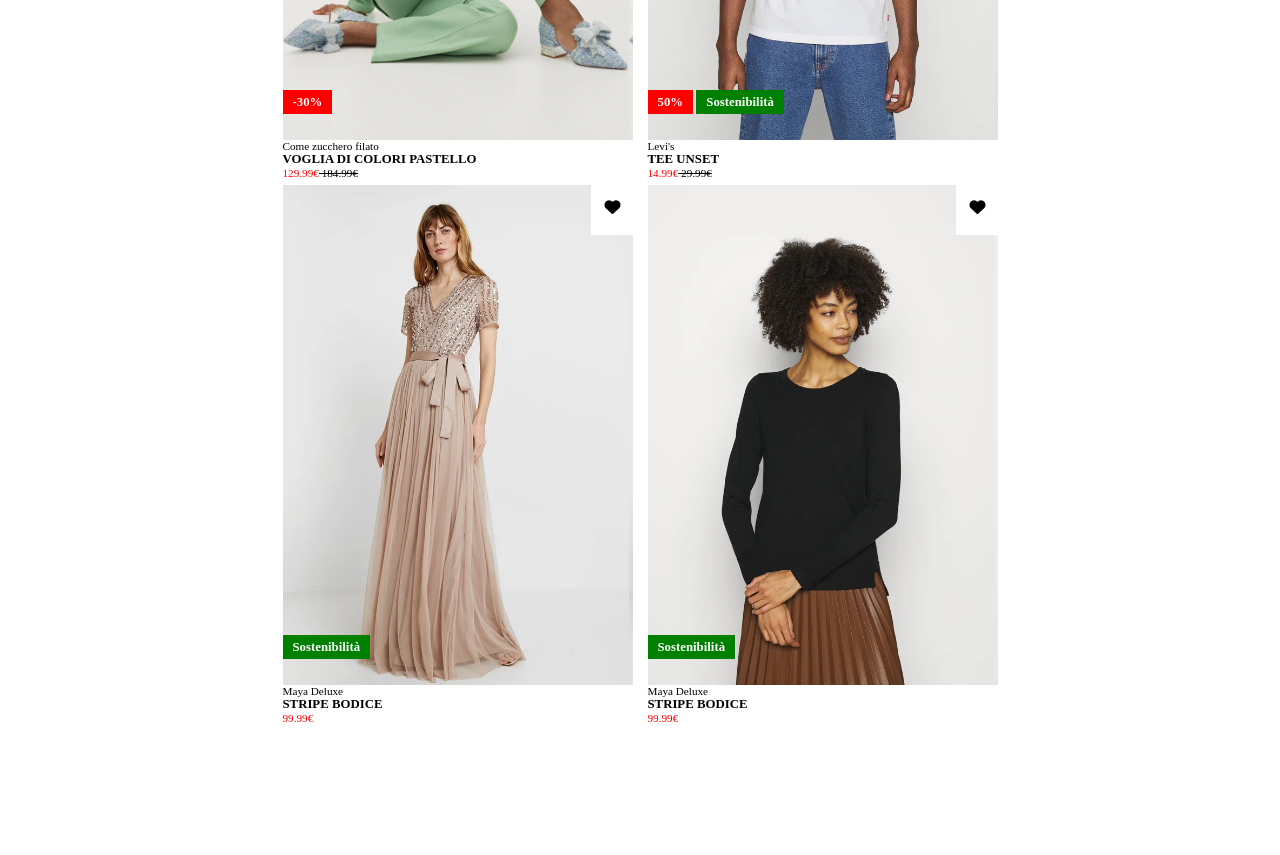
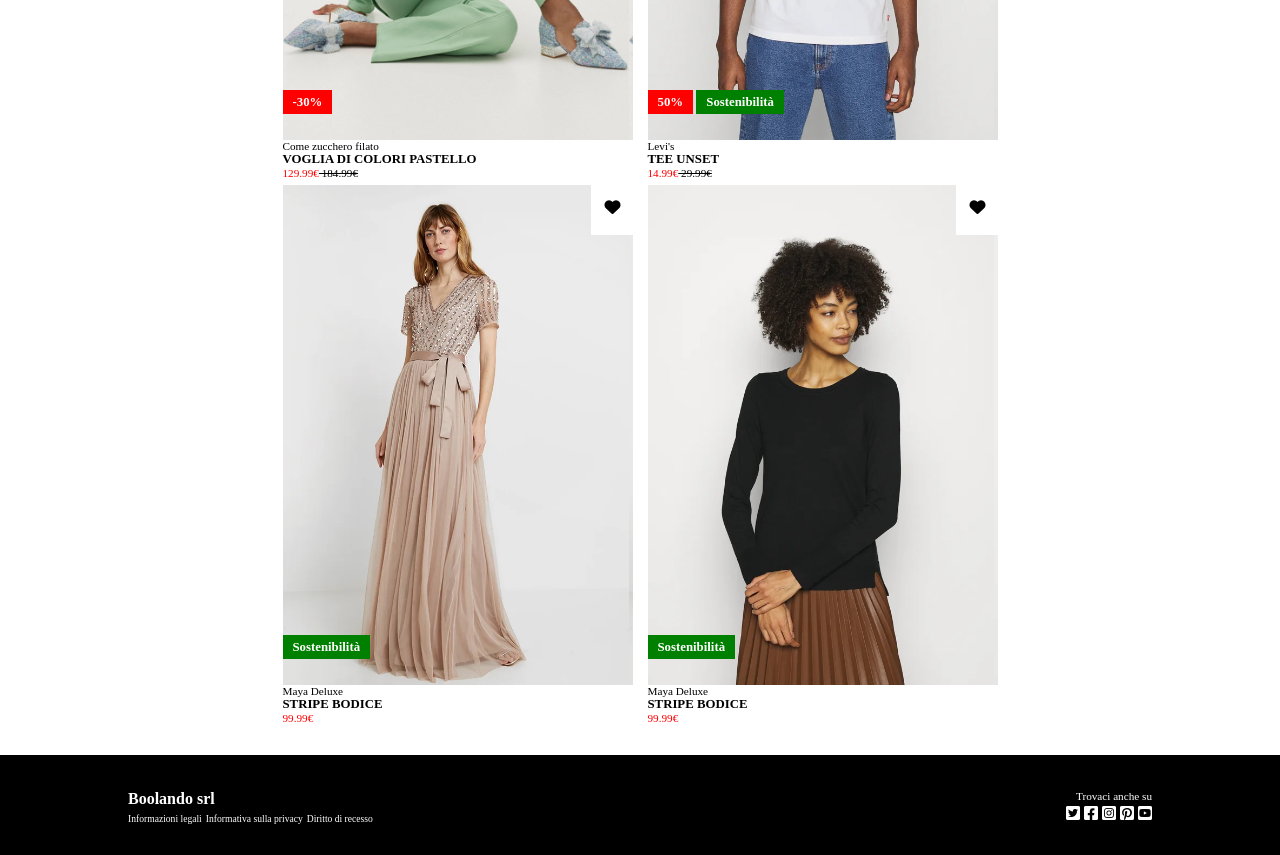
Before and after one commit to GrPaladino/html-css-boolando, a plain HTML site: page index.html in a window 1280 px wide. Shown: the part 1000-1855 px from the top of the page. Before the commit the page ends 1724 px from the top, so only its background shows below. Drawn offline with Linux system fonts and the light colour scheme.

Commit message:
Feat: add footer

```diff
--- a/css/style.css
+++ b/css/style.css
@@ -54,7 +54,6 @@ header {
 /* MAIN */
 
 main > .container {
-    height: 1000px;
     display: flex;
     flex-wrap: wrap;
     justify-content: center;
@@ -158,7 +157,42 @@ main > .container {
 
 /* FOOTER */
 
-footer {
+.footer {
     width: 100%;
     height: 100px;
+    background-color:  black;
 }
+
+.footer .container {
+    display: flex;
+    justify-content: space-between;
+    height: 100%;
+    color: white;
+}
+
+.footer .container > div {
+    min-width: 200px;
+    height: 100%;
+    padding: 35px 0;
+}
+
+.footer h6 {
+    font-size: 1rem;
+}
+
+.footer a {
+    font-size: 0.6rem;
+}
+.footer .right-box {
+    text-align: end;
+    font-size: 0.7rem;
+}
+
+.footer .icon {
+    font-size: 1rem;
+    padding-top: 3px;
+}
+
+.footer .icon. i {
+    padding: 3px;
+}
--- a/index.html
+++ b/index.html
@@ -123,10 +123,26 @@
     </main>
     <!-- END MAIN -->
     <!-- FOOTER -->
-    <footer>
+    <footer class="footer">
         <div class="container">
-            <div class="left-box"></div>
-            <div class="right-box"></div>
+            <div class="left-box">
+                <h6>Boolando srl</h6>
+                <nav>
+                    <a href="#">Informazioni legali</a>
+                    <a href="#">Informativa sulla privacy</a>
+                    <a href="#">Diritto di recesso</a>
+                </nav>
+            </div>
+            <div class="right-box">
+                <span>Trovaci anche su</span>
+                <div class="icon">
+                    <i class="fa-brands fa-square-twitter"></i>
+                    <i class="fa-brands fa-square-facebook"></i>
+                    <i class="fa-brands fa-square-instagram"></i>
+                    <i class="fa-brands fa-square-pinterest"></i>
+                    <i class="fa-brands fa-square-youtube"></i>
+                </div>
+            </div>
         </div>
     </footer>
     <!-- END FOOTER -->
```
